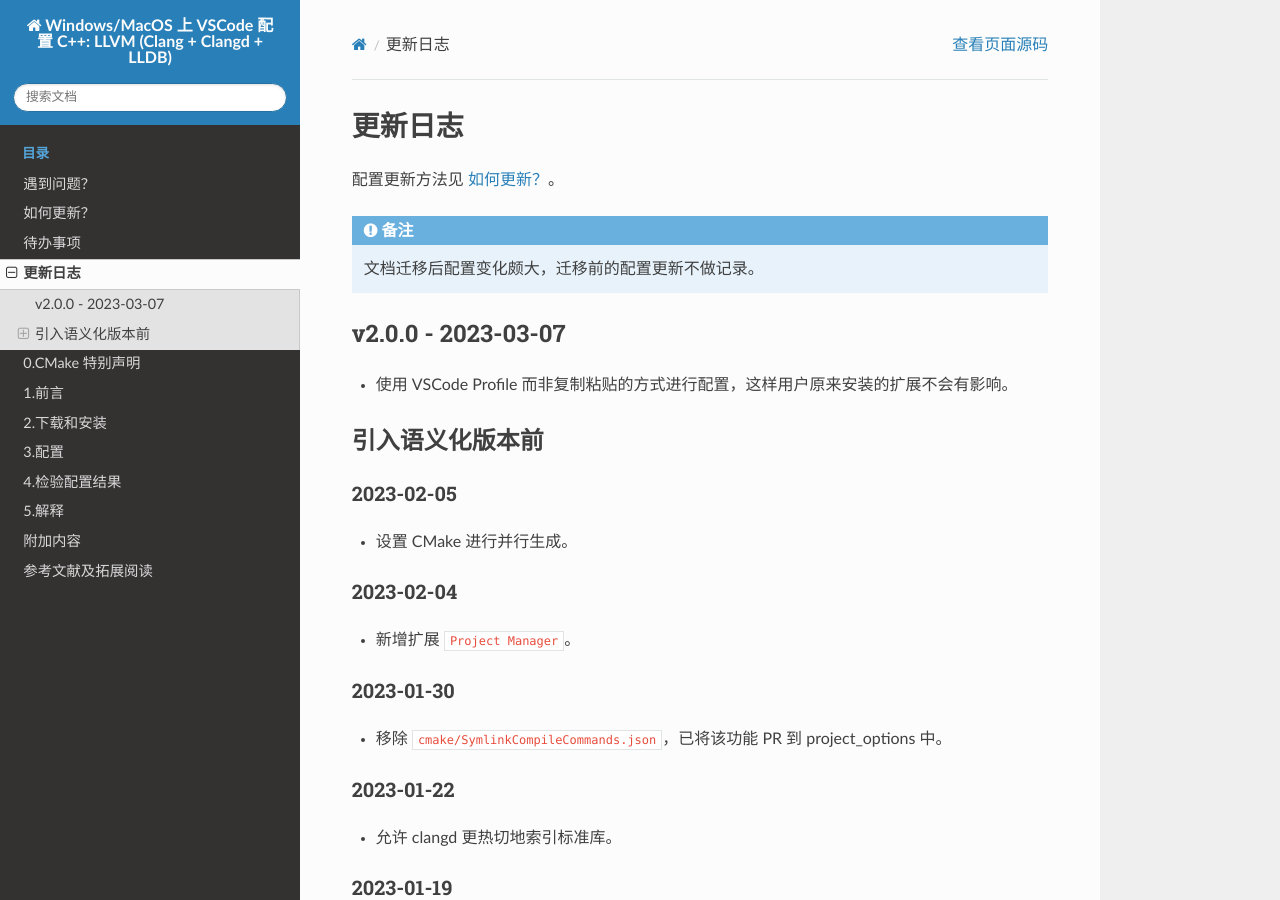
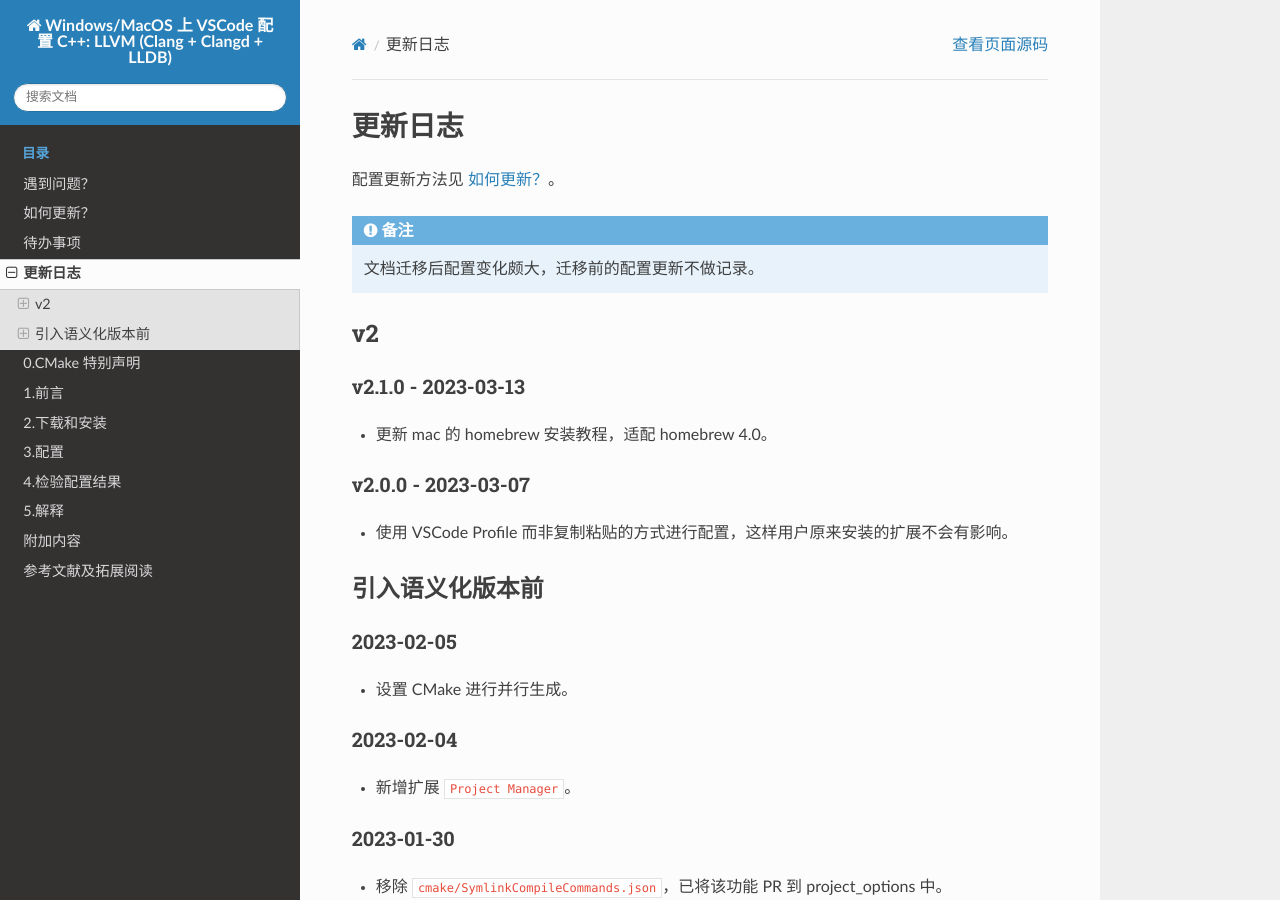
Before and after one commit to FeignClaims/vscode_cpp_starter, a Sphinx documentation site: the page built from docs/source/changelog.rst, in a window 1280 px wide and 900 px high. Built offline with Sphinx 7.4.7 and the Read the Docs theme 2.0.0, drawn with Linux system fonts in a browser that asks for light colours.

Commit message:
更新 mac 的 homebrew 安装教程
适配 homebrew 4.0

```diff
--- a/docs/source/changelog.rst
+++ b/docs/source/changelog.rst
@@ -8,8 +8,16 @@
 
   文档迁移后配置变化颇大，迁移前的配置更新不做记录。
 
+v2
+****
+
+v2.1.0 - 2023-03-13
+=====================
+
+- 更新 mac 的 homebrew 安装教程，适配 homebrew 4.0。
+
 v2.0.0 - 2023-03-07
-*********************
+=====================
 
 - 使用 VSCode Profile 而非复制粘贴的方式进行配置，这样用户原来安装的扩展不会有影响。
 
--- a/docs/source/conf.py
+++ b/docs/source/conf.py
@@ -9,7 +9,7 @@
 project = 'Windows/MacOS 上 VSCode 配置 C++: LLVM (Clang + Clangd + LLDB)'
 copyright = '2022, FeignClaims'
 author = 'FeignClaims'
-release = 'v2.0.0'
+release = 'v2.1.0'
 
 # -- General configuration ---------------------------------------------------
 # https://www.sphinx-doc.org/en/master/usage/configuration.html#general-configuration
--- a/docs/source/download_and_install/macos/homebrew.rst
+++ b/docs/source/download_and_install/macos/homebrew.rst
@@ -41,11 +41,15 @@
 
     export HOMEBREW_BOTTLE_DOMAIN="https://mirrors.ustc.edu.cn/homebrew-bottles"
 
+  .. code-block:: bash
+
+    export HOMEBREW_API_DOMAIN="https://mirrors.ustc.edu.cn/homebrew-bottles/api"
+
 4. 在终端运行以下命令以安装 Homebrew / Linuxbrew。
 
   .. code-block:: bash
 
-    /bin/bash -c "$(curl -fsSL https://cdn.jsdelivr.net/gh/Homebrew/install@HEAD/install.sh)"
+    /bin/bash -c "$(curl -fsSL https://mirrors.ustc.edu.cn/misc/brew-install.sh)"
 
   .. note::
 
```
